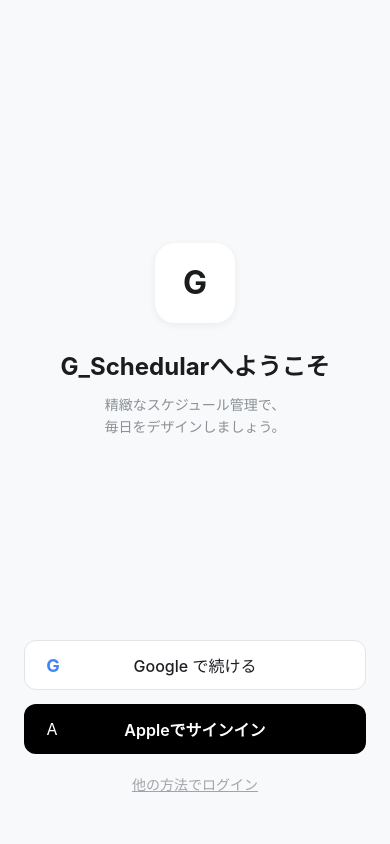
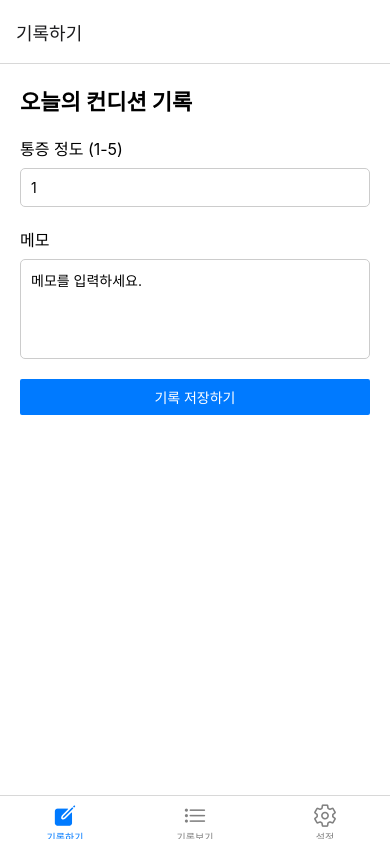
Before and after one commit to BladimirIgnazenko/G_Schedular-app.ver-, a React Native app in the folder fe_mobile/: screen / in a window 390 px wide. Built offline with nearby package versions, Linux system fonts and the light colour scheme; no server answers.

Commit message:
feat: AppNavigatorにタブナビゲーションを導入し、画面遷移を実装

```diff
--- a/fe_mobile/package.json
+++ b/fe_mobile/package.json
@@ -10,6 +10,7 @@
     "test": "jest"
   },
   "dependencies": {
+    "@expo/vector-icons": "^15.1.1",
     "@react-native/new-app-screen": "0.85.3",
     "@react-navigation/bottom-tabs": "^7.16.2",
     "@react-navigation/native": "^7.2.5",
--- a/fe_mobile/src/navigation/AppNavigator.tsx
+++ b/fe_mobile/src/navigation/AppNavigator.tsx
@@ -1,31 +1,43 @@
-import React, { useState } from 'react';
-import LoginScreen from '../screens/auth/LoginScreen';
-import ProfileSetupScreen from '../screens/auth/ProfileSetupScreen';
-import SchedulerScreen from '../screens/SchedulerScreen';
+// fe_mobile/src/navigation/AppNavigator.tsx
+import React from 'react';
+import { NavigationContainer } from '@react-navigation/native';
+import { createBottomTabNavigator } from '@react-navigation/bottom-tabs';
+import { Ionicons } from '@expo/vector-icons'; // 아이콘 라이브러리 사용 시
 
-// 화면 타입을 정의해서 관리하면 나중에 화면이 늘어나도 안전해
-export type ScreenType = 'login' | 'profile' | 'scheduler';
+// 스크린 임포트
+import LogWriteScreen from '../screens/LogWriteScreen';
+import LogListScreen from '../screens/LogListScreen';
+import SettingScreen from '../screens/SettingScreen';
+
+const Tab = createBottomTabNavigator();
 
 export default function AppNavigator() {
-  // 현재 어떤 화면을 보여줄지 결정하는 상태값
-  const [currentScreen, setCurrentScreen] = useState<ScreenType>('login');
+  return (
+    <NavigationContainer>
+      <Tab.Navigator
+        screenOptions={({ route }) => ({
+          headerShown: true, // 헤더 표시 여부
+          tabBarIcon: ({ focused, color, size }) => {
+            let iconName: any;
 
-  return (
-    <>
-      {/* 1. 로그인 화면: 성공하면 프로필 설정 화면으로 이동 */}
-      {currentScreen === 'login' && (
-        <LoginScreen onLoginSuccess={() => setCurrentScreen('profile')} />
-      )}
+            if (route.name === '기록하기') {
+              iconName = focused ? 'create' : 'create-outline';
+            } else if (route.name === '기록보기') {
+              iconName = focused ? 'list' : 'list-outline';
+            } else if (route.name === '설정') {
+              iconName = focused ? 'settings' : 'settings-outline';
+            }
 
-      {/* 2. 프로필 설정 화면: 완료하면 스케줄러 메인으로 이동 */}
-      {currentScreen === 'profile' && (
-        <ProfileSetupScreen onComplete={() => setCurrentScreen('scheduler')} />
-      )}
-
-      {/* 3. 메인 스케줄러 화면 */}
-      {currentScreen === 'scheduler' && (
-        <SchedulerScreen />
-      )}
-    </>
+            return <Ionicons name={iconName} size={size} color={color} />;
+          },
+          tabBarActiveTintColor: '#007AFF',
+          tabBarInactiveTintColor: 'gray',
+        })}
+      >
+        <Tab.Screen name="기록하기" component={LogWriteScreen} />
+        <Tab.Screen name="기록보기" component={LogListScreen} />
+        <Tab.Screen name="설정" component={SettingScreen} />
+      </Tab.Navigator>
+    </NavigationContainer>
   );
 }
```
Also changed, not shown: 1 other file (tests, documents, lock files or other folders).
